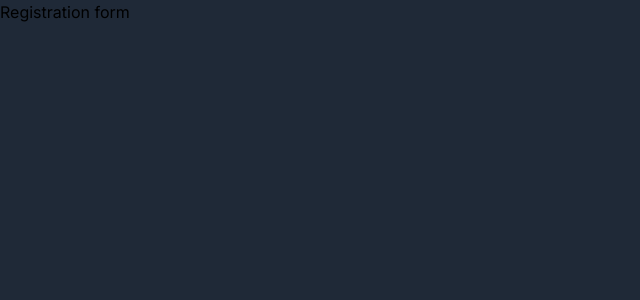
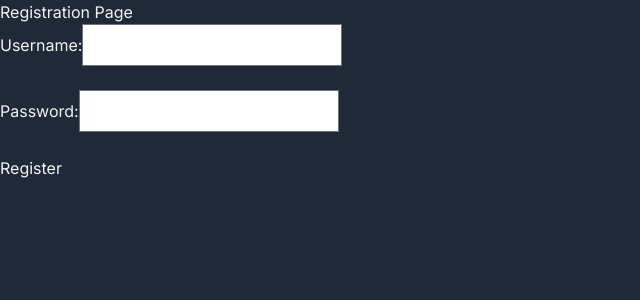
Before and after one commit to blinkEgor/good-deed, a Next.js app: page /register in a window 1280 px wide. Shown: the top 300 px of the page, without its empty margins (0-640 px from the left). Built offline with nearby package versions, Linux system fonts and the light colour scheme; a web font is replaced by a local one.

Commit message:
registration prototype

```diff
--- a/app/page.tsx
+++ b/app/page.tsx
@@ -23,7 +23,7 @@ export default function Page() {
               <span>Login</span> <ArrowRightIcon className="w-5 md:w-6" />
             </Link>
             <Link
-              href="/"
+              href="/register"
               className="flex items-center gap-5 self-start rounded-lg bg-gray-600 px-6 py-3 text-sm font-medium text-white transition-colors hover:bg-gray-600 md:text-base"
             >
               <span>Registration</span> <ArrowRightIcon className="w-5 md:w-6" />
--- a/app/register/page.tsx
+++ b/app/register/page.tsx
@@ -1,15 +1,61 @@
-import { Metadata } from 'next';
-// import RegistrationForm from '@/app/ui/registration-form';
+'use client'
 
-export const metadata: Metadata = {
-  title: 'Register',
-};
+import { useState } from 'react';
+import { useForm, SubmitHandler } from 'react-hook-form';
 
-export default function RegistrationPage() {
+interface FormData {
+  username: string;
+  password: string;
+}
+
+export default function Register() {
+  const { register, handleSubmit, formState: { errors } } = useForm<FormData>();
+  const [registrationMessage, setRegistrationMessage] = useState('');
+
+  const onSubmit: SubmitHandler<FormData> = async (data) => {
+    // Here, you would typically make an API request to your backend
+    // to handle user registration and store the data securely.
+
+    // For simplicity, we'll just log the details to the console.
+    console.log('Registering user:', data);
+
+    // Update the state or redirect the user after successful registration.
+    setRegistrationMessage('Registration successful!');
+  };
+
   return (
-    <div>
-      <h1>Registration form</h1>
-      {/* <RegistrationForm /> */}
+    <div className='text-gray-100'>
+      <h1>Registration Page</h1>
+      <form
+        className='flex-col items-center'
+        onSubmit={handleSubmit(onSubmit)}
+      >
+        <label>
+          Username:
+          <input
+            type="text"
+            {...register('username', { required: 'Username is required' })}
+          />
+        </label>
+        <div>{errors.username && <span>{errors.username.message}</span>}</div>
+
+        <br />
+
+        <label>
+          Password:
+          <input
+            type="password"
+            {...register('password', { required: 'Password is required' })}
+          />
+        </label>
+        <div>{errors.password && <span>{errors.password.message}</span>}</div>
+
+        <br />
+
+        <button type="submit">Register</button>
+      </form>
+
+      <div>{registrationMessage}</div>
     </div>
   );
 };
--- a/package.json
+++ b/package.json
@@ -27,6 +27,7 @@
     "postcss": "8.4.31",
     "react": "18.2.0",
     "react-dom": "18.2.0",
+    "react-hook-form": "^7.49.2",
     "redux-debounced": "^0.5.0",
     "tailwindcss": "3.3.3",
     "typescript": "5.2.2",
```
Also changed, not shown: 1 other file (tests, documents, lock files or other folders).
